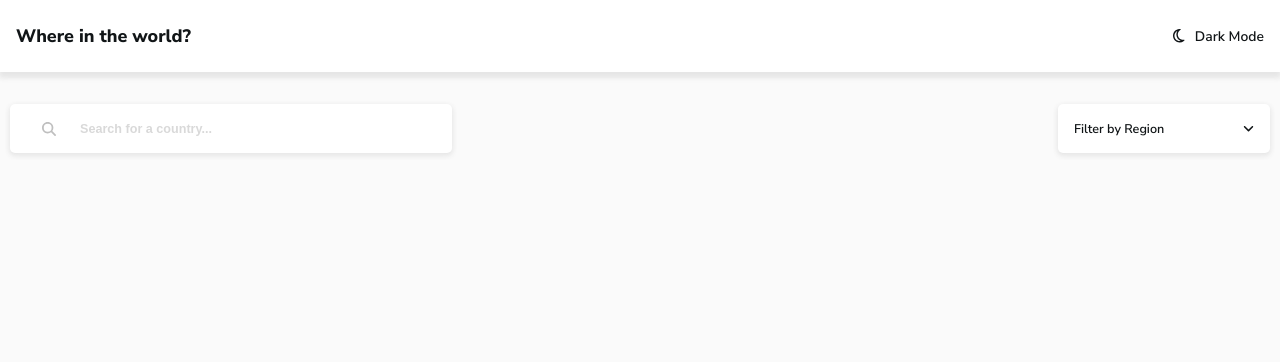
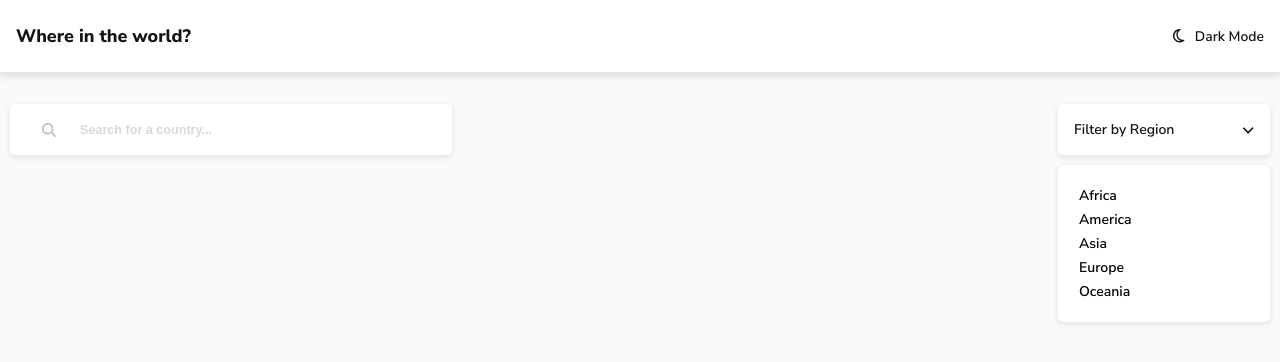
Before and after one commit to HeinMinThant117/rest-countries-react, a React (Create React App) app: page / in a window 1280 px wide. Shown: the top 362 px of the page. Built offline with nearby package versions, Linux system fonts and the light colour scheme.

Commit message:
Added modal for country filter

```diff
--- a/src/components/CountryFilter.js
+++ b/src/components/CountryFilter.js
@@ -1,13 +1,24 @@
-import React from "react";
+import React, { useState } from "react";
 import { FontAwesomeIcon } from "@fortawesome/react-fontawesome";
 import { faAngleDown } from "@fortawesome/free-solid-svg-icons";
 import styles from "./CountryFilter.module.css";
 
 const CountryFilter = () => {
+  const [showModal, setShowModal] = useState(false);
+
   return (
-    <div className={styles.container}>
-      <p>Filter by Region</p>
-      <FontAwesomeIcon icon={faAngleDown} />
+    <div className={styles["filter-container"]}>
+      <div className={styles["filter-button"]}>
+        <p>Filter by Region</p>
+        <FontAwesomeIcon icon={faAngleDown} />
+      </div>
+      <ul className={styles["filter-modal"] + " poggers"}>
+        <li>Africa</li>
+        <li>America</li>
+        <li>Asia</li>
+        <li>Europe</li>
+        <li>Oceania</li>
+      </ul>
     </div>
   );
 };
--- a/src/components/CountryFilter.module.css
+++ b/src/components/CountryFilter.module.css
@@ -1,13 +1,35 @@
-.container {
+.filter-button {
   display: flex;
   align-items: center;
   justify-content: space-between;
   width: 180px;
+  cursor: pointer;
   border-radius: 5px;
   background: white;
   padding: 1rem;
-  font-size: 0.9em;
   font-weight: 600;
   box-shadow: 0px 2px 5px 1px hsl(0, 0%, 90%);
   margin-top: 2rem;
 }
+
+.filter-modal {
+  background: white;
+  border-radius: 5px;
+  box-shadow: 0px 2px 5px 1px hsl(0, 0%, 90%);
+  position: absolute;
+  margin-top: 10px;
+  padding: 1rem;
+  width: 180px;
+  list-style: none;
+}
+
+.filter-modal li {
+  color: black;
+  font-weight: 600;
+  margin: 5px;
+  cursor: pointer;
+}
+
+.filter-modal li:hover {
+  color: grey;
+}
```
